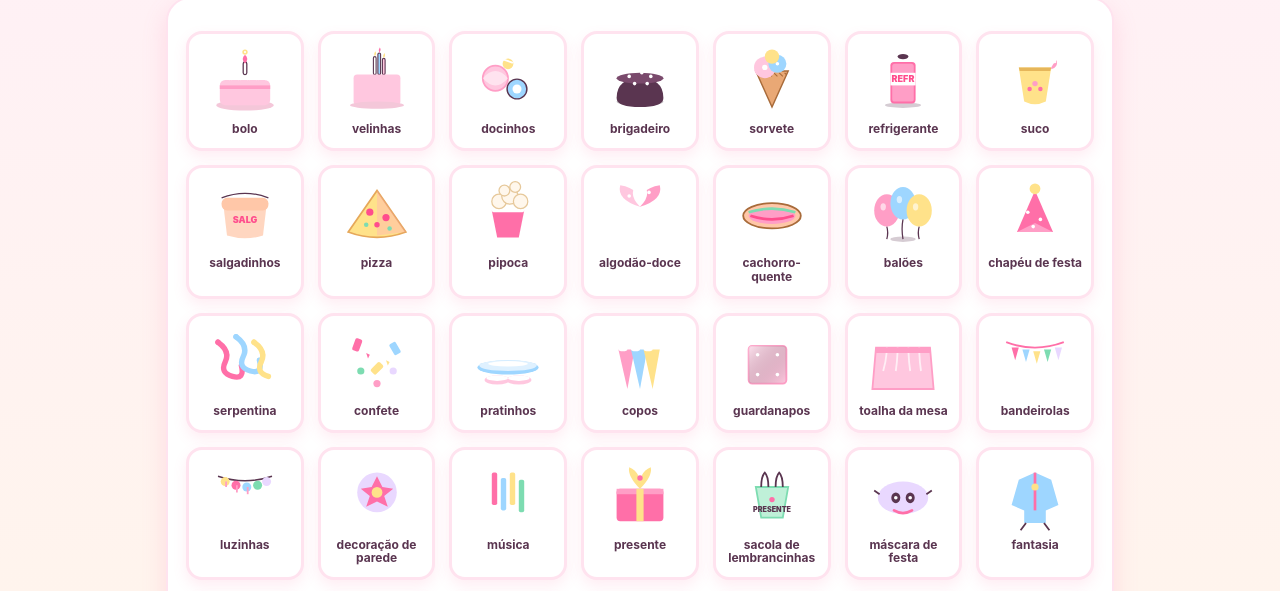
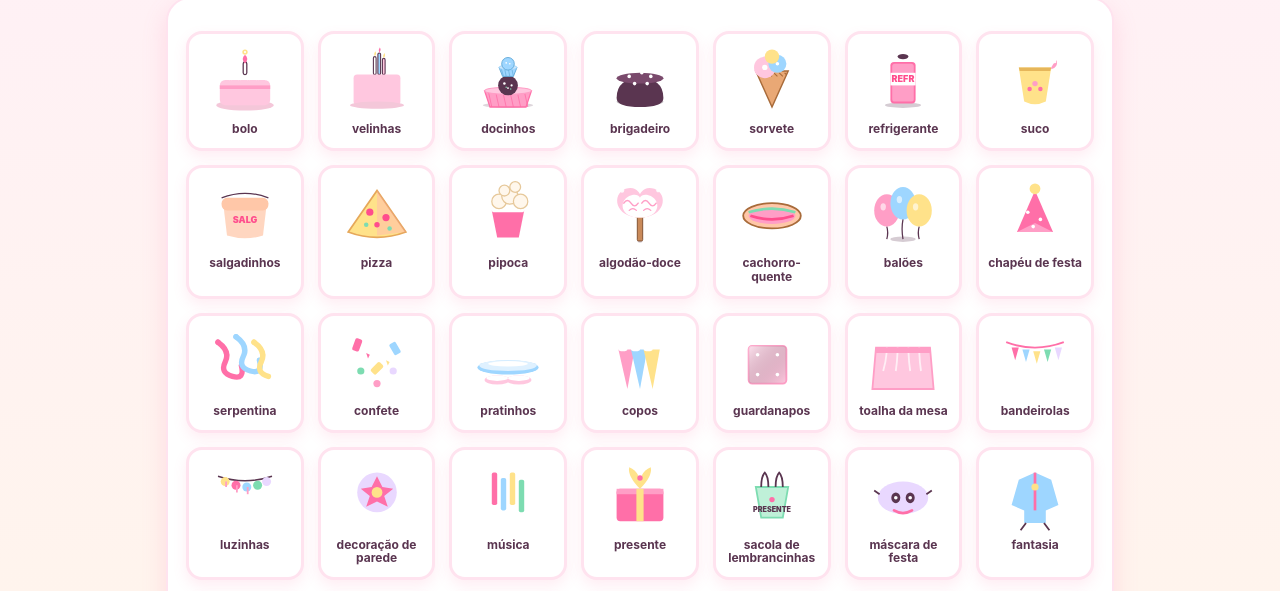
Before and after one commit to OctoAISoftware/festa-aniversario, a plain HTML site: page index.html in a window 1280 px wide. Shown: the part 155-746 px from the top of the page. Drawn offline with Linux system fonts and the light colour scheme.

Commit message:
polish icons: tatuagem (kawaii heart sticker), algodao-doce (fluffy stick), docinhos (brigadeiro caixinhas)

```diff
--- a/index.html
+++ b/index.html
@@ -485,12 +485,26 @@ function iconCandles(){
 }
 function iconSweets(){
   return wrap(`
-    <circle cx="26" cy="38" r="14" fill="#ffc7df" stroke="#ff9ec6" stroke-width="2"/>
-    <path d="M12 38 Q26 22 40 38 Q26 54 12 38Z" fill="#fff" opacity=".5"/>
-    <circle cx="50" cy="50" r="11" fill="#9ed6ff" stroke="#5a3550" stroke-width="1.6"/>
-    <circle cx="50" cy="50" r="5" fill="#fff"/>
-    <circle cx="40" cy="22" r="6" fill="#ffe28a"/>
-    <rect x="34" y="18" width="12" height="2" rx="1" fill="#fff" transform="rotate(20 40 19)"/>
+    <ellipse cx="40" cy="68" rx="28" ry="3" fill="#5a3550" opacity=".2"/>
+    <g>
+      <path d="M14 52 L66 52 L60 70 L20 70 Z" fill="#ff9ec6" stroke="#ff6fa8" stroke-width="1.4"/>
+      <path d="M18 52 L22 70 M26 52 L30 70 M34 52 L38 70 M42 52 L46 70 M50 52 L54 70 M58 52 L62 70" stroke="#ff6fa8" stroke-width=".9" fill="none"/>
+      <ellipse cx="40" cy="52" rx="26" ry="4" fill="#ffc7df" stroke="#ff9ec6" stroke-width="1.2"/>
+      <circle cx="40" cy="46" r="11" fill="#5a3550"/>
+      <circle cx="36" cy="44" r="1.4" fill="#fff"/>
+      <circle cx="44" cy="46" r="1.2" fill="#fff"/>
+      <circle cx="40" cy="49" r="1" fill="#fff"/>
+      <circle cx="38" cy="48" r=".8" fill="#7ddcb1"/>
+      <circle cx="43" cy="50" r=".8" fill="#7ddcb1"/>
+    </g>
+    <g transform="translate(0 -2)">
+      <path d="M30 28 L50 28 L46 38 L34 38 Z" fill="#9ed6ff" stroke="#5fa8d6" stroke-width="1"/>
+      <path d="M32 28 L35 38 M36 28 L38 38 M40 28 L42 38 M44 28 L46 38" stroke="#5fa8d6" stroke-width=".7" fill="none"/>
+      <ellipse cx="40" cy="28" rx="10" ry="2.5" fill="#cfe7fa" stroke="#9ed6ff" stroke-width="1"/>
+      <circle cx="40" cy="24" r="7" fill="#9ed6ff" stroke="#5fa8d6" stroke-width="1"/>
+      <circle cx="38" cy="23" r=".9" fill="#fff"/>
+      <circle cx="42" cy="24" r=".9" fill="#fff"/>
+    </g>
   `);
 }
 function iconBrigadeiro(){
@@ -570,12 +584,18 @@ function iconPopcorn(){
 }
 function iconCottonCandy(){
   return wrap(`
-    <rect x="36" y="32" width="8" height="32" rx="2" fill="#fff"/>
-    <path d="M40 32 Q14 24 18 8 Q42 12 40 32Z" fill="#ffc7df"/>
-    <path d="M40 32 Q66 24 62 8 Q38 12 40 32Z" fill="#ff9ec6"/>
-    <path d="M40 32 Q24 16 40 4 Q56 16 40 32Z" fill="#fff"/>
-    <circle cx="28" cy="20" r="2" fill="#fff"/>
-    <circle cx="50" cy="16" r="2" fill="#fff"/>
+    <ellipse cx="40" cy="70" rx="3" ry="2" fill="#5a3550" opacity=".25"/>
+    <rect x="37" y="42" width="6" height="28" rx="1.5" fill="#c98a5a"/>
+    <rect x="37" y="42" width="6" height="28" rx="1.5" fill="none" stroke="#7a4a2a" stroke-width="1"/>
+    <path d="M34 44 L46 44 L40 42 Z" fill="#e6b07a"/>
+    <path d="M40 44 C12 44 8 18 24 12 C36 8 40 18 40 18 C40 18 44 8 56 12 C72 18 68 44 40 44 Z" fill="#ffc7df"/>
+    <path d="M40 44 C18 44 16 26 28 20 C38 16 40 22 40 22 C40 22 42 16 52 20 C64 26 62 44 40 44 Z" fill="#fff"/>
+    <path d="M22 28 Q26 22 30 28 Q34 34 38 28" stroke="#ff9ec6" stroke-width="1.6" fill="none" stroke-linecap="round"/>
+    <path d="M42 28 Q46 22 50 28 Q54 34 58 28" stroke="#ff9ec6" stroke-width="1.6" fill="none" stroke-linecap="round"/>
+    <path d="M28 36 Q32 32 36 36" stroke="#ff9ec6" stroke-width="1.4" fill="none" stroke-linecap="round"/>
+    <path d="M44 36 Q48 32 52 36" stroke="#ff9ec6" stroke-width="1.4" fill="none" stroke-linecap="round"/>
+    <circle cx="20" cy="14" r="2.5" fill="#fff" opacity=".9"/>
+    <circle cx="60" cy="14" r="2" fill="#fff" opacity=".9"/>
   `);
 }
 function iconHotdog(){
@@ -838,10 +858,12 @@ function iconHopscotch(){
 }
 function iconTattoo(){
   return wrap(`
-    <rect x="20" y="16" width="40" height="50" rx="6" fill="#ffc7df" stroke="#ff9ec6" stroke-width="2"/>
+    <rect x="20" y="16" width="40" height="50" rx="6" fill="#fff7ec" stroke="#ff9ec6" stroke-width="2"/>
     <circle cx="40" cy="34" r="9" fill="#fff"/>
     <path d="M40 28 L42 32 L46 33 L43 36 L44 40 L40 38 L36 40 L37 36 L34 33 L38 32 Z" fill="#ff6fa8"/>
-    <text x="40" y="58" font-size="7" font-weight="900" text-anchor="middle" fill="#5a3550">TATTOO</text>
+    <path d="M40 24 C46 16 60 18 60 30 C60 38 40 50 40 50 C40 50 20 38 20 30 C20 18 34 16 40 24 Z" fill="#ff9ec6" stroke="#ff6fa8" stroke-width="1.4"/>
+    <circle cx="34" cy="30" r="2" fill="#fff" opacity=".8"/>
+    <path d="M52 18 L54 22 L58 22 L55 25 L56 29 L52 27 L48 29 L49 25 L46 22 L50 22 Z" fill="#ffe28a" stroke="#e6a85a" stroke-width=".8"/>
   `);
 }
 function iconBalloon(){
```
